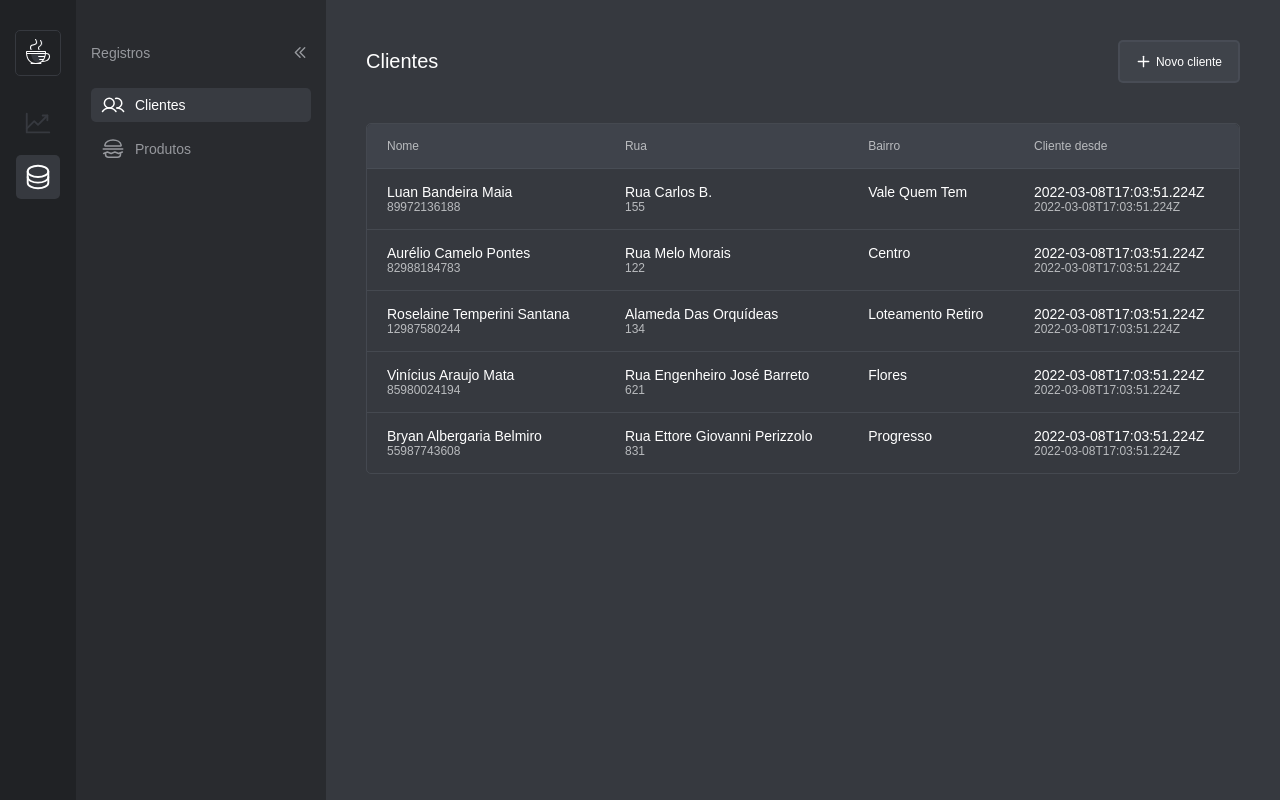
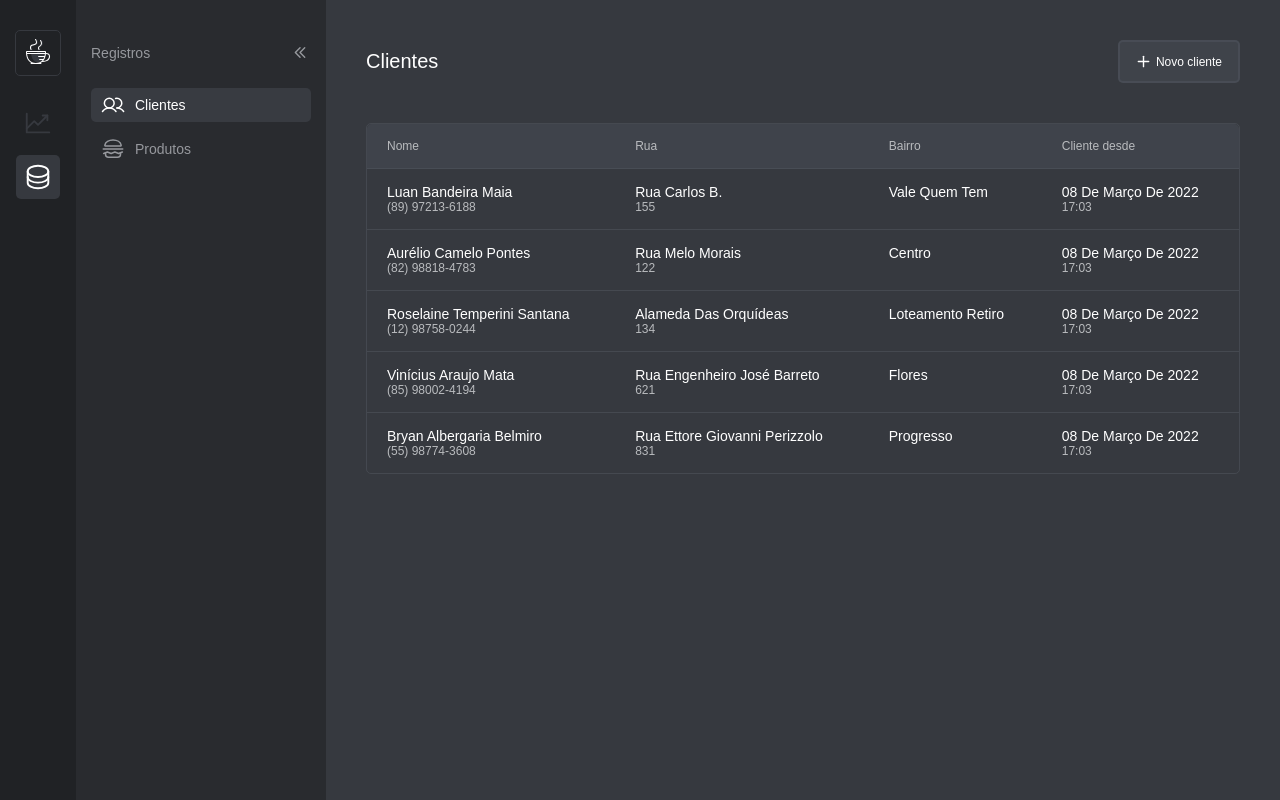
Before and after one commit to lucaslousada/ask-for-food, a React (Vite) app: page /registers/customers in a window 1280 px wide. Built offline with nearby package versions, Linux system fonts and the light colour scheme; data requests are answered from the project's data file; a web font is replaced by a local one.

Commit message:
format phone number and date in customer record table

```diff
--- a/src/pages/Customers/components/CustomerRecordTable/index.tsx
+++ b/src/pages/Customers/components/CustomerRecordTable/index.tsx
@@ -1,4 +1,5 @@
 import { Customers } from '../..';
+import { normalizePhoneNumber } from '../../../../utils/masks';
 
 import { RecordsTable } from '../../../../styles/shared/RecordsTable';
 
@@ -23,7 +24,7 @@ export function CustomerRecordTable({ customers }: CustomerRecordTableProps) {
           <tr>
             <td>
               <p>{customer.name}</p>
-              <p>{customer.phone}</p>
+              <p>{normalizePhoneNumber(customer.phone)}</p>
             </td>
             <td>
               <p>{customer.address.street_name}</p>
@@ -31,8 +32,19 @@ export function CustomerRecordTable({ customers }: CustomerRecordTableProps) {
             </td>
             <td>{customer.address.neighborhood}</td>
             <td>
-              <p>{customer.createdAt}</p>
-              <p>{customer.createdAt}</p>
+              <p>
+                {new Intl.DateTimeFormat('pt-BR', {
+                  day: '2-digit',
+                  month: 'long',
+                  year: 'numeric',
+                }).format(new Date(customer.createdAt))}
+              </p>
+              <p>
+                {new Intl.DateTimeFormat('pt-BR', {
+                  hour: '2-digit',
+                  minute: '2-digit',
+                }).format(new Date(customer.createdAt))}
+              </p>
             </td>
           </tr>
         ))}
--- /dev/null
+++ b/src/utils/masks.ts
@@ -0,0 +1,5 @@
+export const normalizePhoneNumber = (phone: string) => {
+  return phone
+    .replace(/(\d{2})(\d)/, '($1) $2')
+    .replace(/(\d{5})(\d)/, '$1-$2');
+};
```
